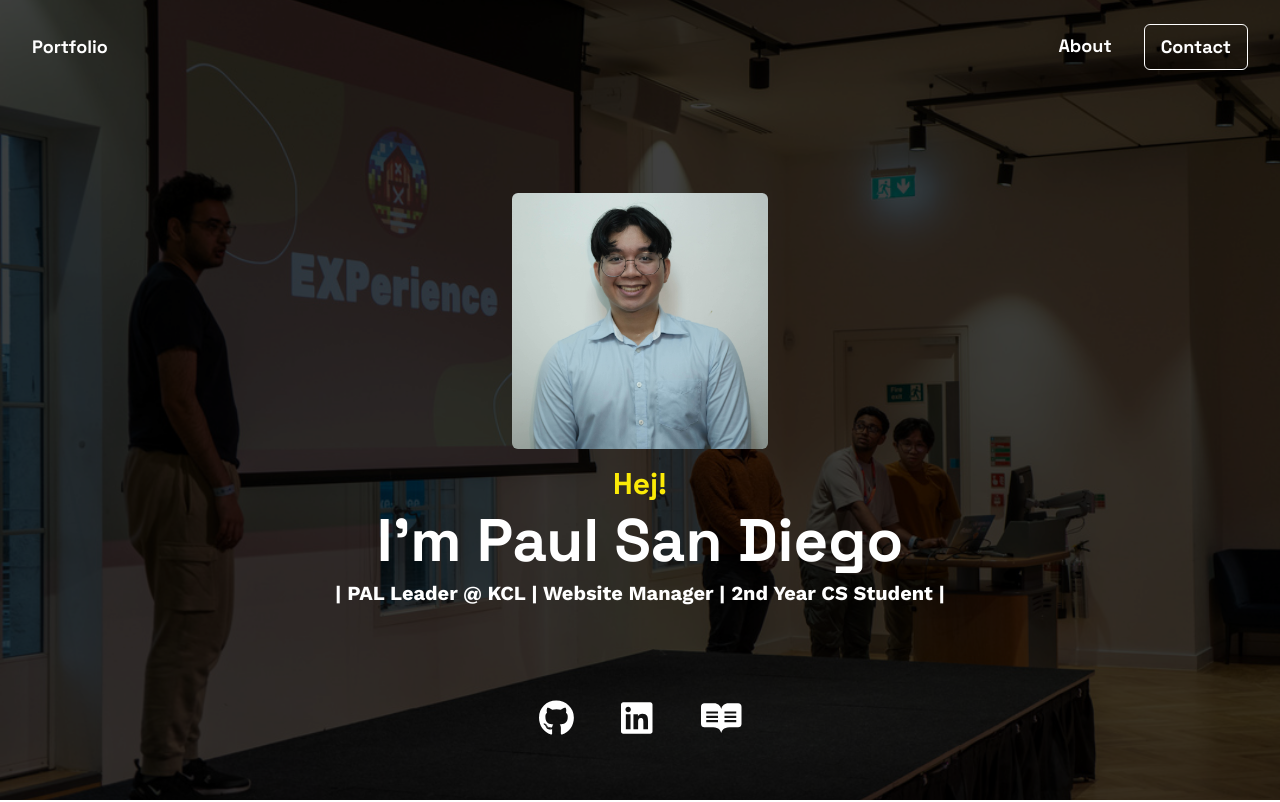
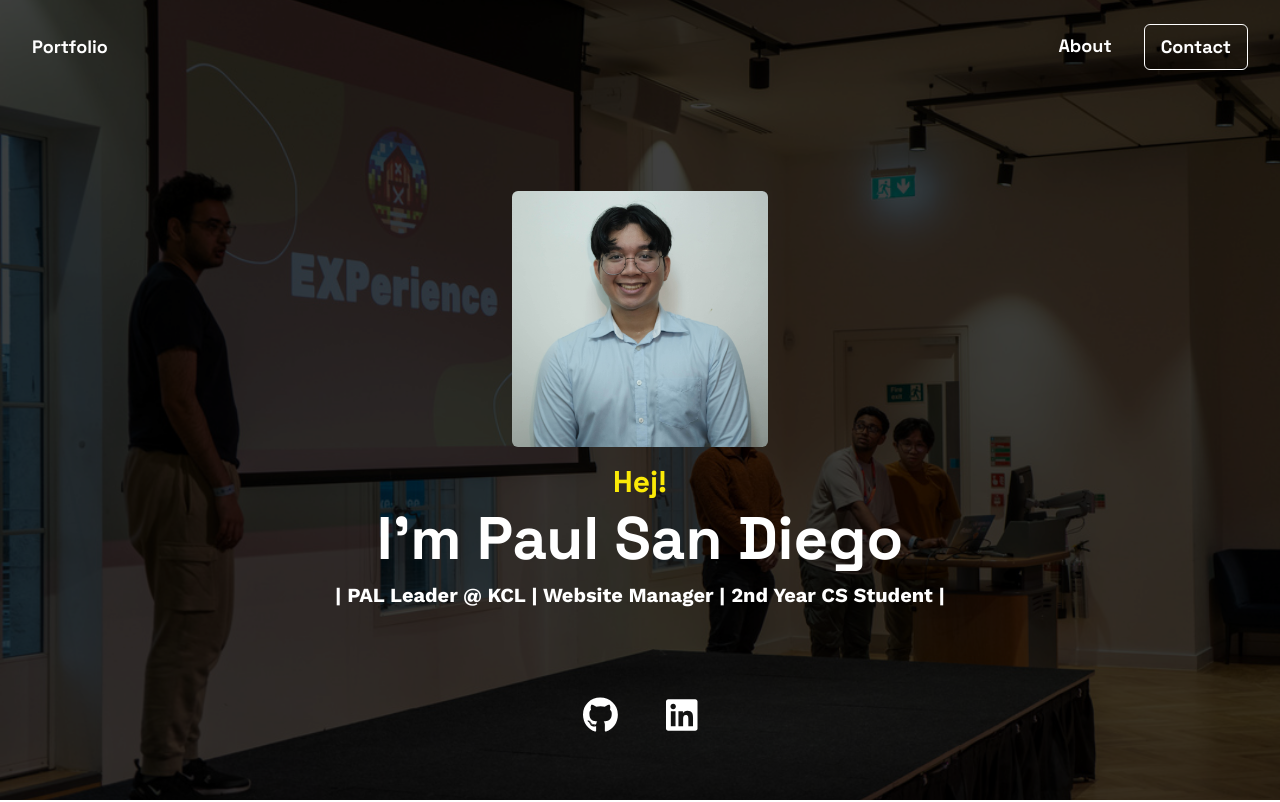
Before and after one commit to jd-paul/jd-paul.github.io, a React (Create React App) app: page / in a window 1280 px wide. Shown: the top 802 px of the page. Built offline with nearby package versions, Linux system fonts and the light colour scheme.

Commit message:
Minor link updates

```diff
--- a/package.json
+++ b/package.json
@@ -2,7 +2,7 @@
   "name": "portfolio",
   "version": "0.1.0",
   "private": true,
-  "homepage": "https://jd-paul.github.io/jd-paul.github.io",
+  "homepage": "https://jd-paul.github.io/",
   "dependencies": {
     "@fortawesome/fontawesome-svg-core": "^6.5.2",
     "@fortawesome/free-brands-svg-icons": "^6.5.2",
--- a/src/components/BottomLogos.jsx
+++ b/src/components/BottomLogos.jsx
@@ -8,13 +8,14 @@ const BottomLogos = () => {
       <div className="container mx-auto flex justify-center items-center">
         <div className="flex space-x-4 items-center">
           <button className="flex items-center bg-transparent text-white px-4 py-2 rounded-md hover:bg-custom-accent hover:text-custom-accent_main transition duration-200">
-            <FontAwesomeIcon icon={faGithub} className="text-4xl mr-0" />
+            <a href="https://www.linkedin.com/in/paul-san-diego/" target="_blank">
+              <FontAwesomeIcon icon={faGithub} className="text-4xl mr-0" />
+            </a>
           </button>
           <button className="flex items-center bg-transparent text-white px-4 py-2 rounded-md hover:bg-custom-accent hover:text-custom-accent_main transition duration-200">
-            <FontAwesomeIcon icon={faLinkedin} className="text-4xl mr-0" />
-          </button>
-          <button className="flex items-center bg-transparent text-white px-4 py-2 rounded-md hover:bg-custom-accent hover:text-custom-accent_main transition duration-200">
-            <FontAwesomeIcon icon={faReadme} className="text-4xl mr-0" />
+            <a href="https://www.linkedin.com/in/paul-san-diego/" target="_blank">
+              <FontAwesomeIcon icon={faLinkedin} className="text-4xl mr-0" />
+            </a>
           </button>
         </div>
       </div>
--- a/src/components/Section1.jsx
+++ b/src/components/Section1.jsx
@@ -32,7 +32,7 @@ const Section1 = () => {
                     <p className="font-space-grotesk font-bold text-6xl mt-2 text-shadow-xl">
                         I'm Paul San Diego
                     </p>
-                    <p className="font-bold text-xl mt-2 text-shadow-xl">
+                    <p className="font-bold text-xl mt-3 text-shadow-xl">
                         | PAL Leader @ KCL | Website Manager | 2nd Year CS Student |
                     </p>
                 </div>
```
